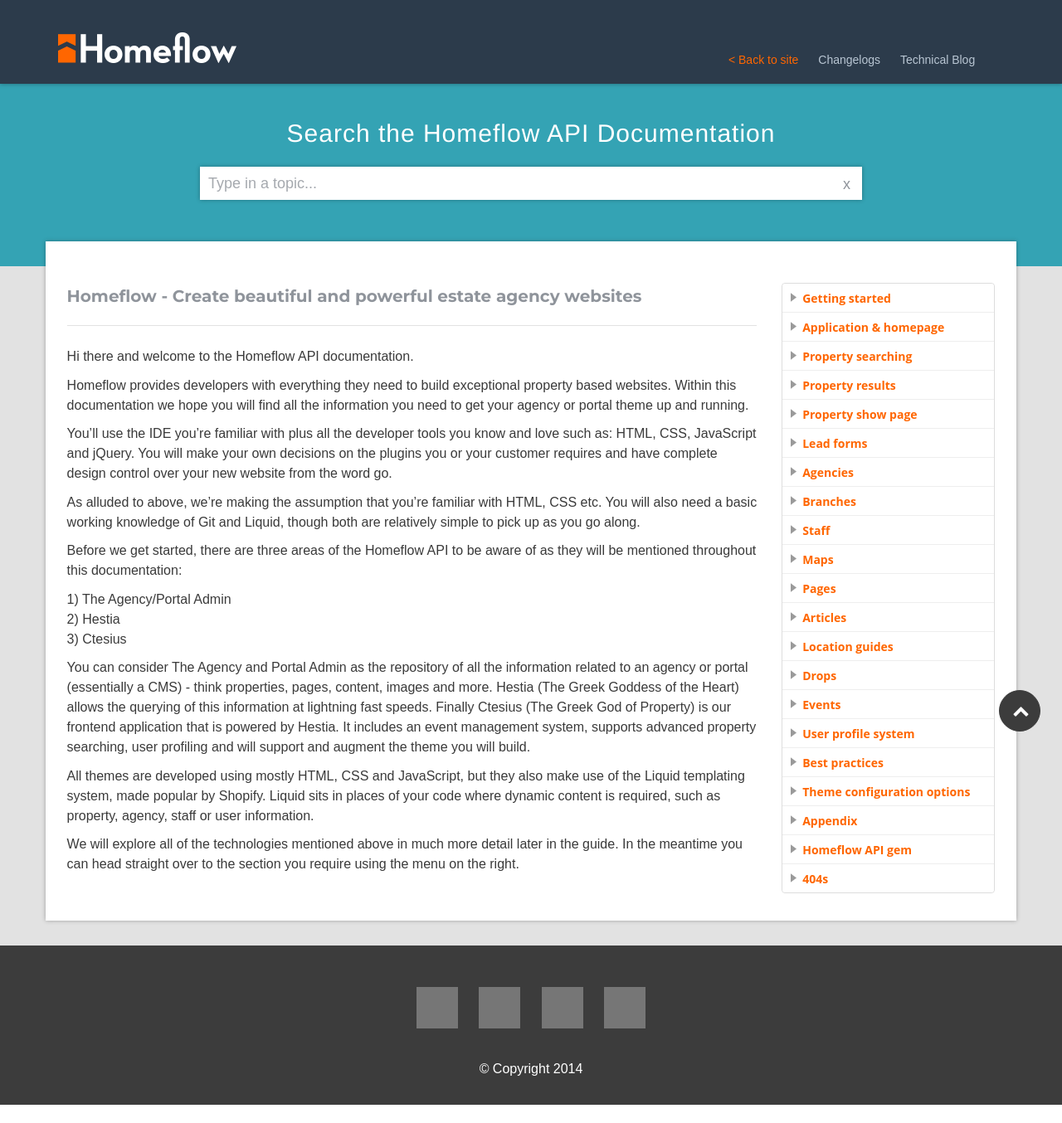
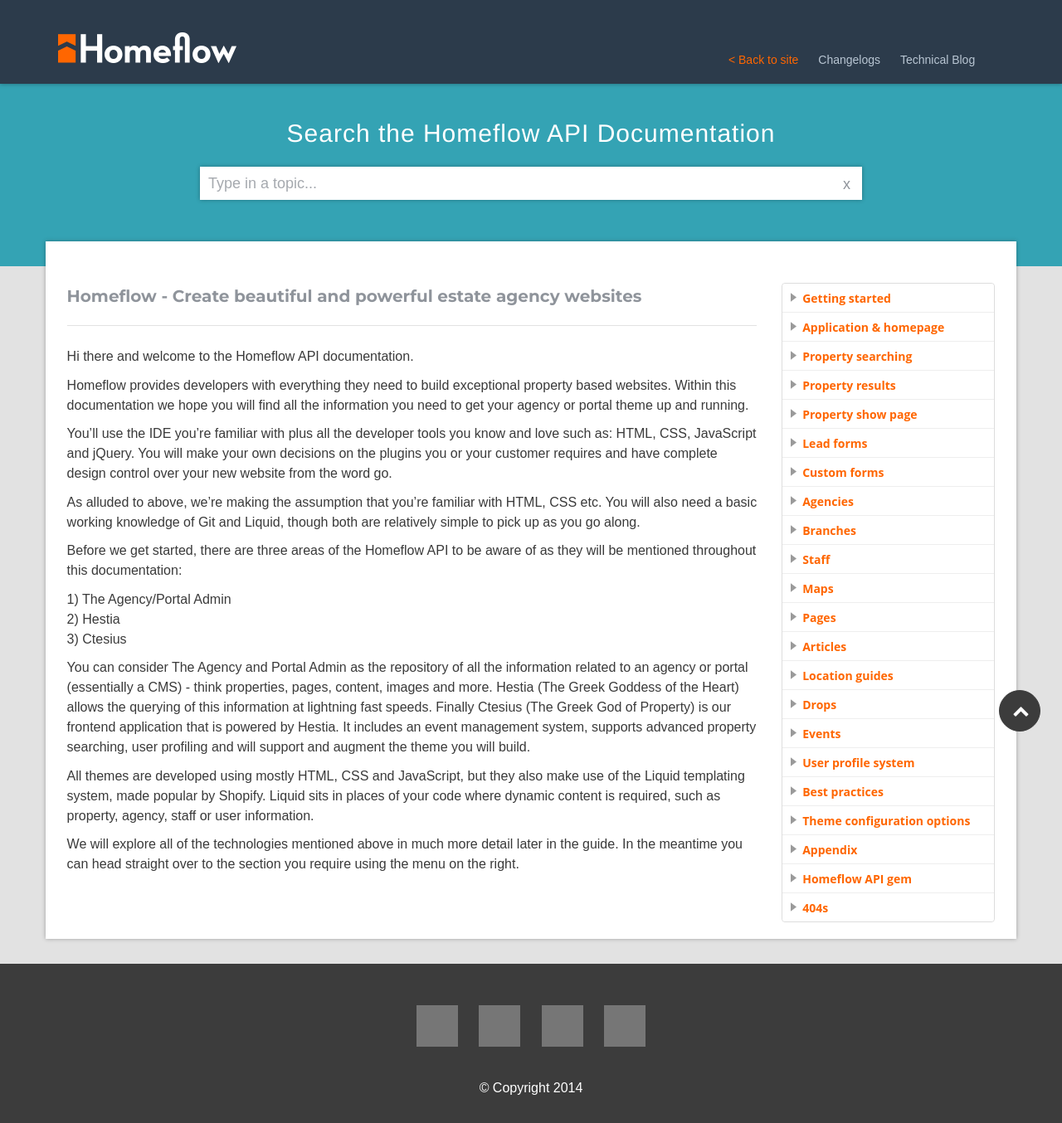
Before and after one commit to homeflow/homeflow.github.io, a Jekyll site: the page built from index.md, in a window 1280 px wide. Shown: the whole page at 83% size. Built offline with Jekyll 4.4.1, drawn with Linux system fonts in a browser that asks for light colours; before the commit the page ends 1332 px from its top, so only the background shows below that; grey boxes are pictures that could not be loaded.

Commit message:
Custom forms in config

```diff
--- a/_config.yml
+++ b/_config.yml
@@ -50,6 +50,9 @@ sections:
   - title: Lead forms
     id: lead-forms
     sub: true
+  - title: Custom forms
+    id: custom-forms
+    sub: true
   - title: Agencies
     id: agencies
     sub: true
```
